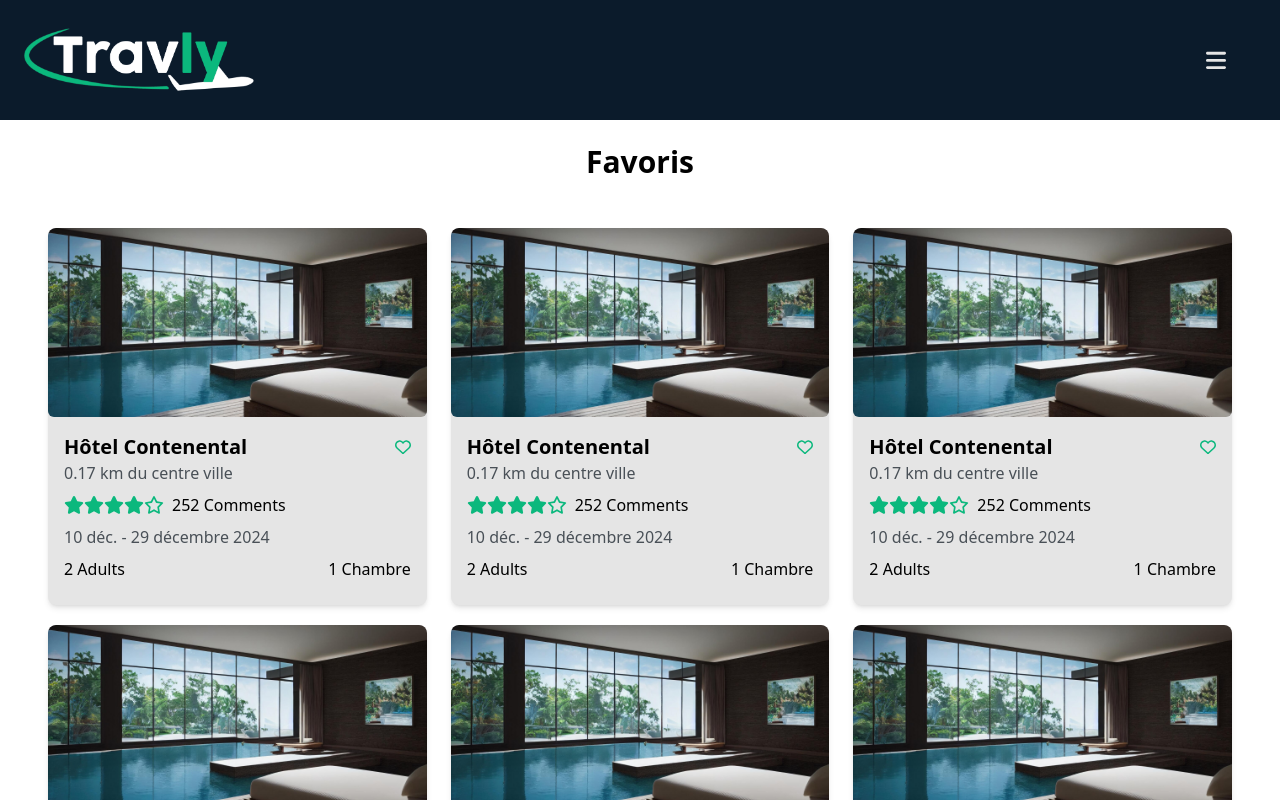
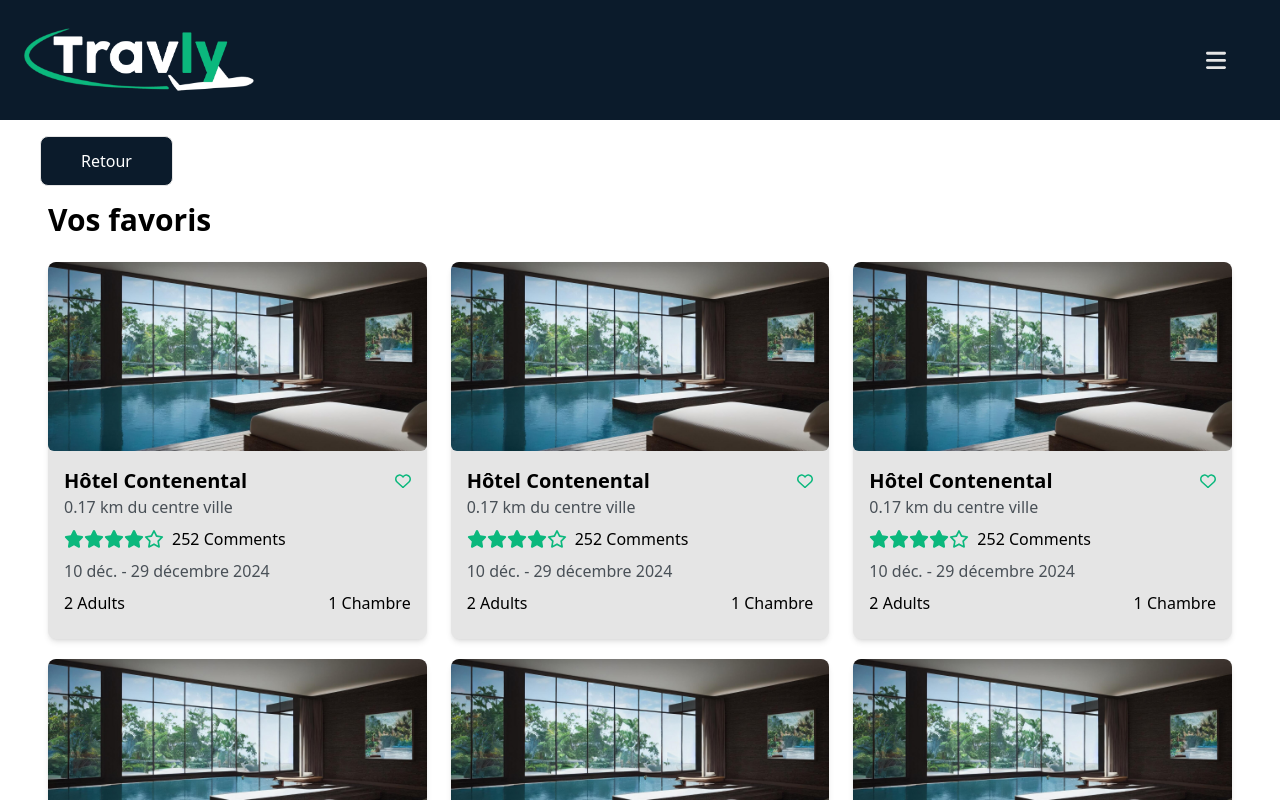
Before and after one commit to NassCT/travly, a React (Vite) app: page /PageFavoris in a window 1280 px wide. Shown: the top 800 px of the page. Built offline with nearby package versions, Linux system fonts and the light colour scheme.

Commit message:
modif cardFav et PageFav

```diff
--- a/src/components/CardFavoris.jsx
+++ b/src/components/CardFavoris.jsx
@@ -63,7 +63,7 @@ function CardFavoris({
         );
     }
   return (
-    <div className='flex flex-wrap g justify-between p-12 '>
+    <div className='flex flex-wrap g justify-between px-12 py-6'>
 
         {hotels.map((hotel) => (
 
--- a/src/views/PageFavoris.jsx
+++ b/src/views/PageFavoris.jsx
@@ -1,13 +1,23 @@
 import React from 'react';
 import CardFavoris from '../components/CardFavoris';
 import Footer from '../components/Footer';
+import Buttons from '../components/Buttons';
 
 function PageFavoris() {
+
   return (
-    <section className='mt-6'>
+    <section className='mt-4'>
 
-    <h1 className="text-3xl font-bold text-center">
-      Favoris
+    <div
+    onClick={() => window.history.back()}
+    className='flex gap-2 pl-10 pb-4'>
+        <Buttons
+        textContent="Retour"
+        buttonClass={"px-10 border-1 border-colorW hover:bg-colorG"} />
+    </div>
+
+    <h1 className="text-3xl font-bold text-start ml-12">
+      Vos favoris
     </h1>
 
     <CardFavoris />
@@ -17,4 +27,4 @@ function PageFavoris() {
   )
 }
 
-export default PageFavoris
+export default PageFavoris;
```
